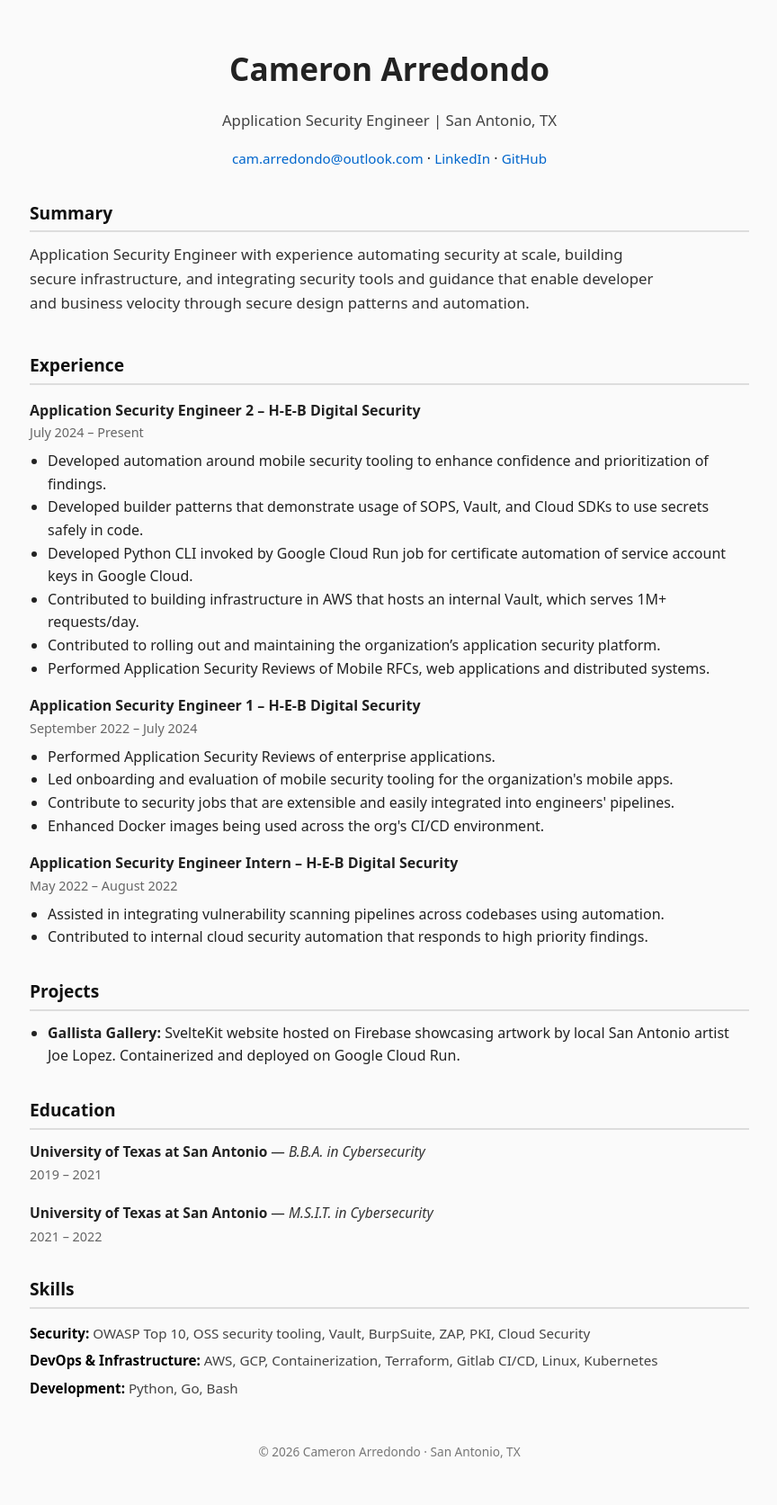
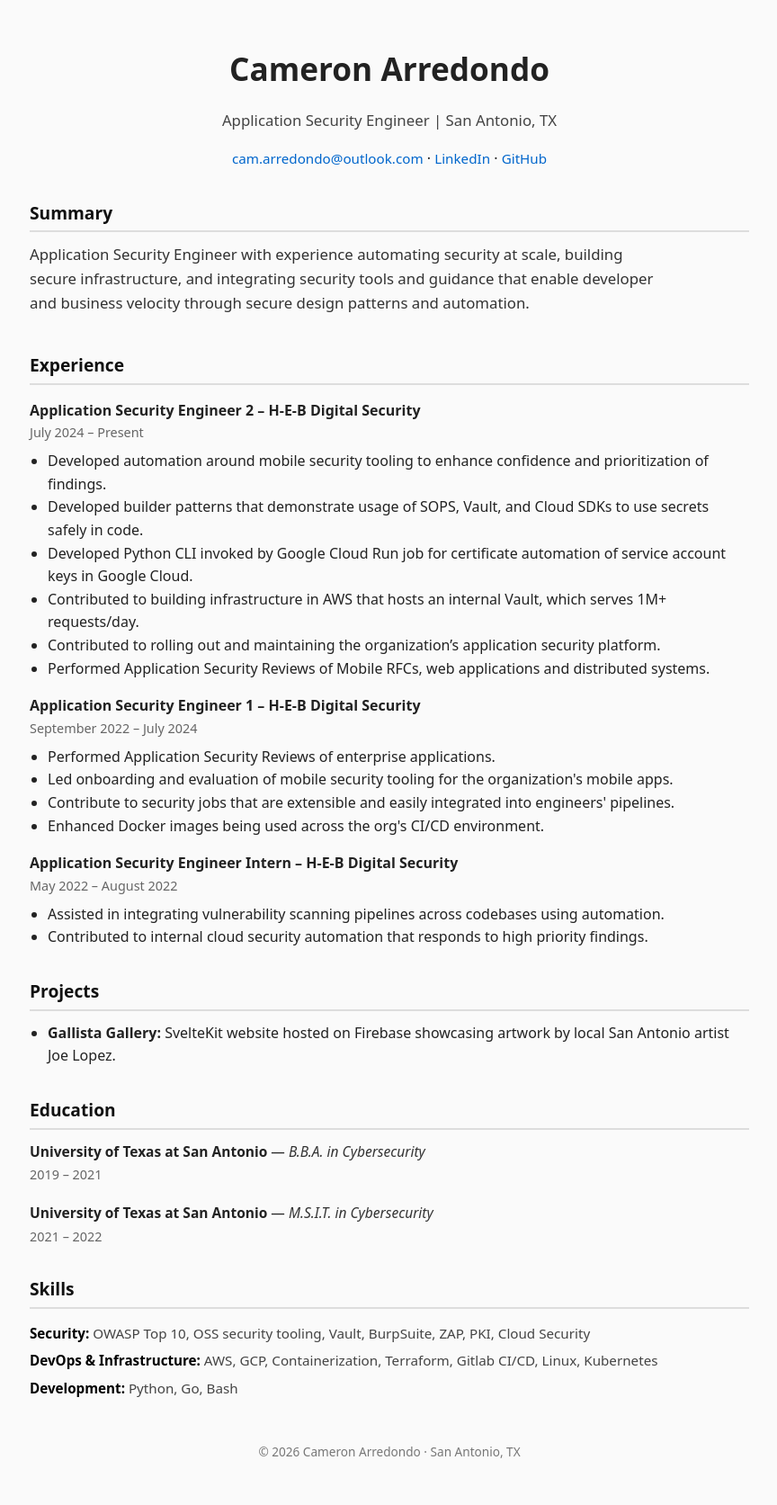
Before and after one commit to Cameron-Arredondo/Cameron-Arredondo.github.io, a Jekyll site: the page built from index.html, in a window 1280 px wide. Shown: the whole page at 90% size, without its empty margins (207-1071 px from the left). Built offline with Jekyll 4.4.1, drawn with Linux system fonts in a browser that asks for light colours.

Commit message:
change year to 2026 and clean up a bullet

```diff
--- a/_data/resume.yml
+++ b/_data/resume.yml
@@ -40,9 +40,7 @@ experience:
 
 projects:
   - name: "Gallista Gallery"
-    description: "SvelteKit website hosted on Firebase showcasing artwork by local San Antonio artist Joe Lopez. Containerized and deployed on Google Cloud Run."
-    link: "https://gallistaart.com"
-
+    description: "SvelteKit website hosted on Firebase showcasing artwork by local San Antonio artist Joe Lopez."
 
 skills:
   - category: "Security"
--- a/_layouts/resume.html
+++ b/_layouts/resume.html
@@ -75,7 +75,7 @@
     </section>
 
     <footer>
-      <p>© {{ site.time | date: "%Y" }} {{ site.data.resume.name }} · {{ site.data.resume.location }}</p>
+      <p>© 2026 {{ site.data.resume.name }} · {{ site.data.resume.location }}</p>
     </footer>
   </main>
 </body>
```
